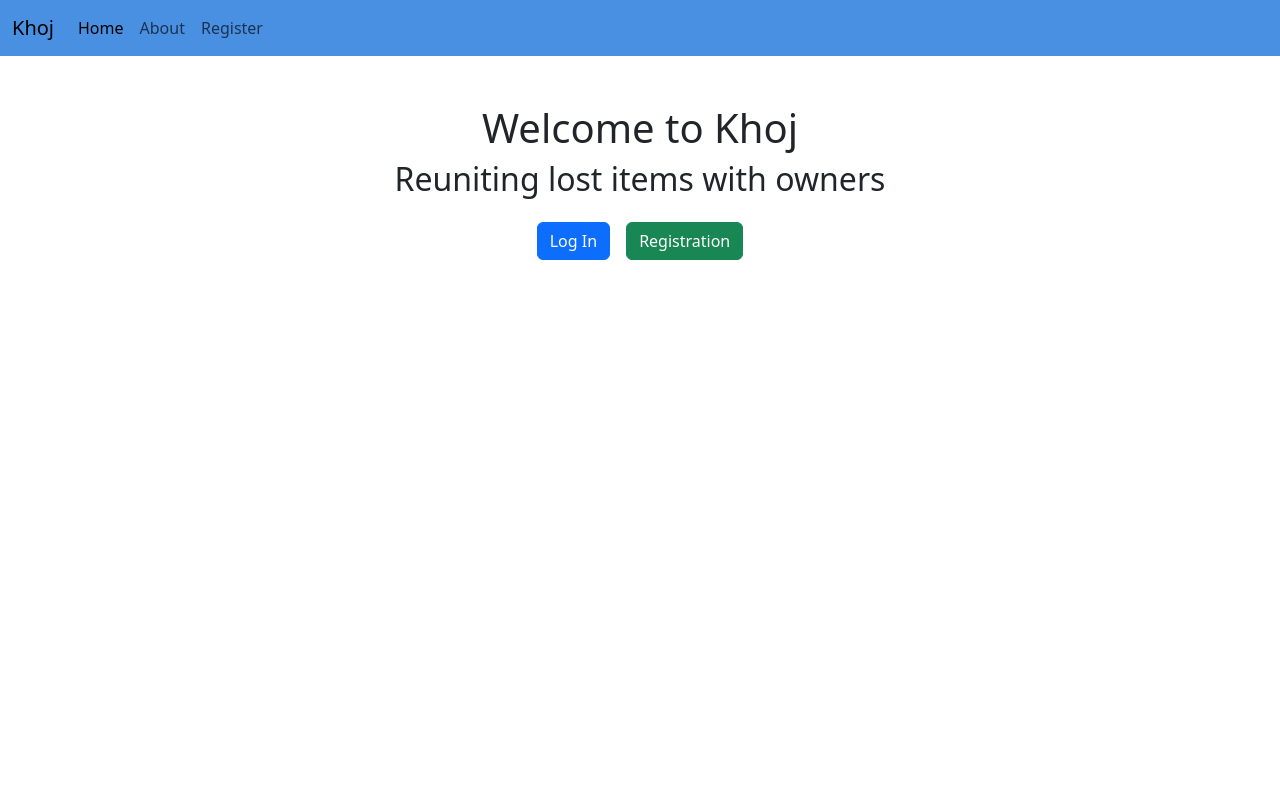
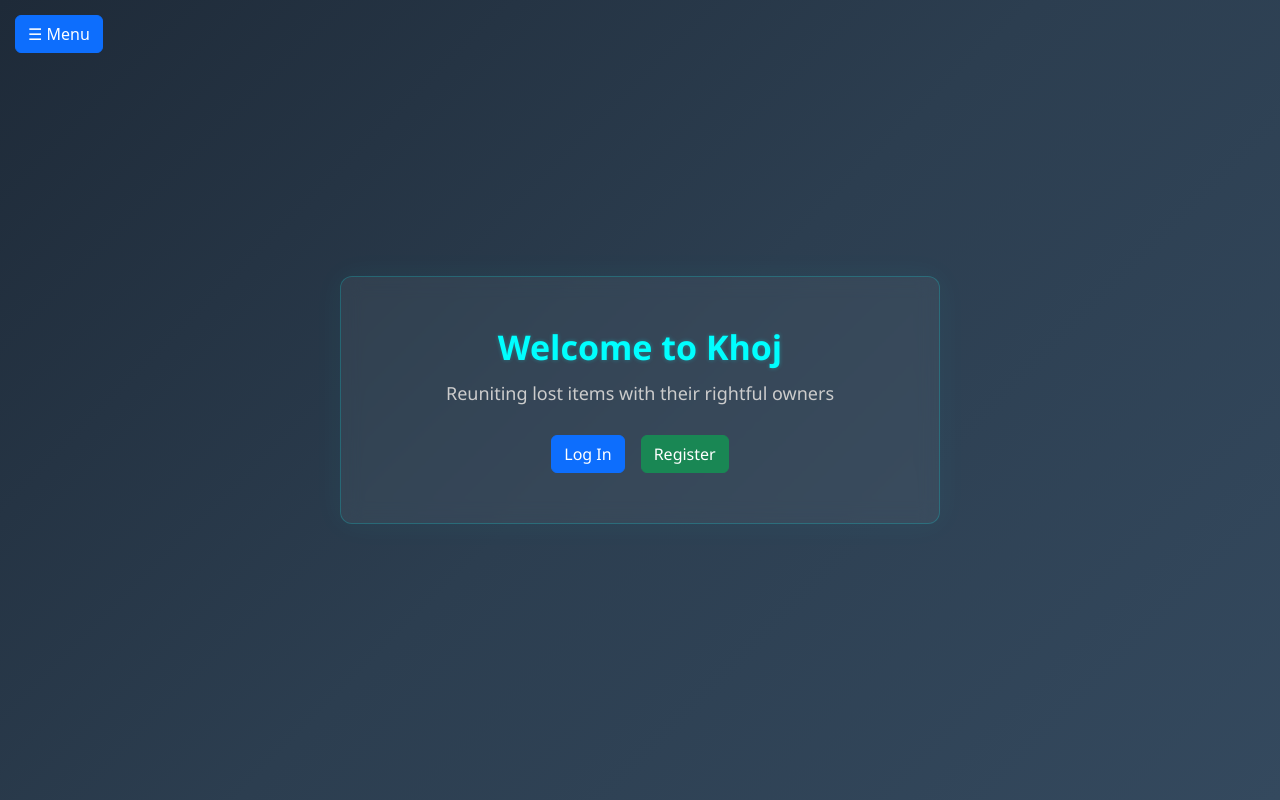
Before and after one commit to Raisul-3552/khoj, a React (Create React App) app: page / in a window 1280 px wide. Built offline with nearby package versions, Linux system fonts and the light colour scheme.

Commit message:
Improving and Styling Home Page and Login page by Fardin

```diff
--- a/src/App.js
+++ b/src/App.js
@@ -1,32 +1,44 @@
 import React from 'react';
-
-  import 'bootstrap/dist/css/bootstrap.min.css';
-  import 'bootstrap/dist/js/bootstrap.bundle.min.js';
-
 import {
   BrowserRouter as Router,
   Routes,
-    Route
+  Route,
+  useLocation
 } from "react-router-dom";
 
 import Login from './component/Login';
 import Navbar from './component/Navbar';
+import SidebarNavbar from './component/SidebarNavbar';
 import Home from './component/Home';
 import About from './component/About';
 import Registration from './component/Registration';
 
+const Layout = ({ children }) => {
+  const location = useLocation();
+  const currentPath = location.pathname;
+  const useSidebar = currentPath === '/' || currentPath === '/login';
+
+  return (
+    <>
+      {useSidebar ? <SidebarNavbar /> : <Navbar />}
+      <div className={useSidebar ? '' : 'container mt-4'}>
+        {children}
+      </div>
+    </>
+  );
+};
+
 function App() {
   return (
     <Router>
-        <Navbar />
-        <div className="container mt-4">
+      <Layout>
         <Routes>
           <Route path="/" element={<Home />} />
           <Route path="/about" element={<About />} />
           <Route path="/login" element={<Login />} />
           <Route path="/register" element={<Registration />} />
         </Routes>
-        </div>
+      </Layout>
     </Router>
   );
 }
--- a/src/component/Home.js
+++ b/src/component/Home.js
@@ -1,15 +1,18 @@
 import React from 'react';
 import { Link } from 'react-router-dom';
+import styles from '../css/Home.module.css';
 
 const Home = () => {
   return (
-    <div className="text-center mt-5">
-      <h1>Welcome to Khoj</h1>
-     <h2>Reuniting lost items with owners</h2>
+    <div className={styles.homePage}>
+      <div className={styles.homeBox}>
+        <h1 className={styles.title}>Welcome to Khoj</h1>
+        <h2 className={styles.subtitle}>Reuniting lost items with their rightful owners</h2>
 
-      <div className="d-flex justify-content-center gap-3 mt-4">
-        <Link to="/login" className="btn btn-primary">Log In</Link>
-        <Link to="/register" className="btn btn-success">Registration</Link>
+        <div className="d-flex justify-content-center gap-3 mt-4">
+          <Link to="/login" className="btn btn-primary">Log In</Link>
+          <Link to="/register" className="btn btn-success">Register</Link>
+        </div>
       </div>
     </div>
   );
--- a/src/component/Login.js
+++ b/src/component/Login.js
@@ -1,7 +1,7 @@
 import React, { useState } from 'react';
 import { useNavigate } from 'react-router-dom';
 import styles from '../css/Login.module.css';
-import logoKhoj from '../assets/logo/logo_khoj.png';
+import logoKhoj from '../assets/logo/logo_khoj2.png';
 
 
 const Login = () => {
--- /dev/null
+++ b/src/component/SidebarNavbar.js
@@ -0,0 +1,38 @@
+import React from 'react';
+import { Link } from 'react-router-dom';
+import styles from '../css/SidebarNavbar.module.css';
+
+const SidebarNavbar = () => {
+  return (
+    <>
+      {/* Offcanvas Sidebar */}
+      <div className={`offcanvas offcanvas-start ${styles.sidebar}`} tabIndex="-1" id="offcanvasSidebar" aria-labelledby="offcanvasSidebarLabel">
+        <div className="offcanvas-header">
+          <h5 className="offcanvas-title" id="offcanvasSidebarLabel">Khoj</h5>
+          <button type="button" className="btn-close btn-close-white text-reset" data-bs-dismiss="offcanvas" aria-label="Close"></button>
+        </div>
+        <div className="offcanvas-body">
+          <nav className="nav flex-column">
+            <Link className="nav-link" to="/">Home</Link>
+            <Link className="nav-link" to="/about">About</Link>
+            <Link className="nav-link" to="/register">Register</Link>
+            <Link className="nav-link" to="/login">Login</Link>
+          </nav>
+        </div>
+      </div>
+
+      {/* Button to toggle sidebar */}
+      <button
+        className={`btn btn-primary ${styles.toggleBtn}`}
+        type="button"
+        data-bs-toggle="offcanvas"
+        data-bs-target="#offcanvasSidebar"
+        aria-controls="offcanvasSidebar"
+      >
+        ☰ Menu
+      </button>
+    </>
+  );
+};
+
+export default SidebarNavbar;
--- /dev/null
+++ b/src/css/Home.module.css
@@ -0,0 +1,44 @@
+.homePage {
+  min-height: 100vh;
+  background: linear-gradient(135deg, #1e2a38, #2c3e50, #34495e); /* muted, professional blues */
+  display: flex;
+  justify-content: center;
+  align-items: center;
+  padding: 20px;
+  color: #fff;
+  font-family: 'Segoe UI', Tahoma, Geneva, Verdana, sans-serif;
+}
+
+.homeBox {
+  background-color: rgba(255, 255, 255, 0.05);
+  border: 1px solid rgba(0, 255, 255, 0.2);
+  box-shadow: 0 0 30px rgba(0, 255, 255, 0.05);
+  border-radius: 12px;
+  padding: 50px 35px;
+  width: 100%;
+  max-width: 600px;
+  backdrop-filter: blur(10px);
+  -webkit-backdrop-filter: blur(10px);
+  text-align: center;
+}
+
+.title {
+  font-size: 34px;
+  color: #00ffff; /* soft cyan */
+  text-shadow: 0 0 4px rgba(0, 255, 255, 0.3);
+  margin-bottom: 15px;
+  font-weight: 600;
+}
+
+.subtitle {
+  font-size: 18px;
+  color: #ccc;
+  margin-bottom: 30px;
+}
+
+/* Refined button hover */
+.btn-primary:hover,
+.btn-success:hover {
+  box-shadow: 0 0 10px rgba(0, 255, 255, 0.3);
+  transition: all 0.3s ease-in-out;
+}
--- /dev/null
+++ b/src/css/SidebarNavbar.module.css
@@ -0,0 +1,28 @@
+.sidebar {
+  width: 250px;
+  background-color: #0f2027;
+  color: white;
+}
+
+.sidebar .offcanvas-header {
+  border-bottom: 1px solid #0ff3;
+}
+
+.sidebar .nav-link {
+  color: white;
+  padding: 10px 15px;
+  font-weight: 500;
+  transition: background-color 0.2s ease;
+}
+
+.sidebar .nav-link:hover {
+  background-color: #203a43;
+  color: #0ff;
+}
+
+.toggleBtn {
+  position: fixed;
+  top: 15px;
+  left: 15px;
+  z-index: 1100;
+}
--- a/src/index.js
+++ b/src/index.js
@@ -3,6 +3,9 @@ import ReactDOM from 'react-dom/client';
 import './index.css';
 import App from './App';
 import reportWebVitals from './reportWebVitals';
+import 'bootstrap/dist/css/bootstrap.min.css';
+import 'bootstrap/dist/js/bootstrap.bundle.min.js';
+
 
 const root = ReactDOM.createRoot(document.getElementById('root'));
 root.render(
```
Lines whose indentation alone changed are shown as unchanged.
